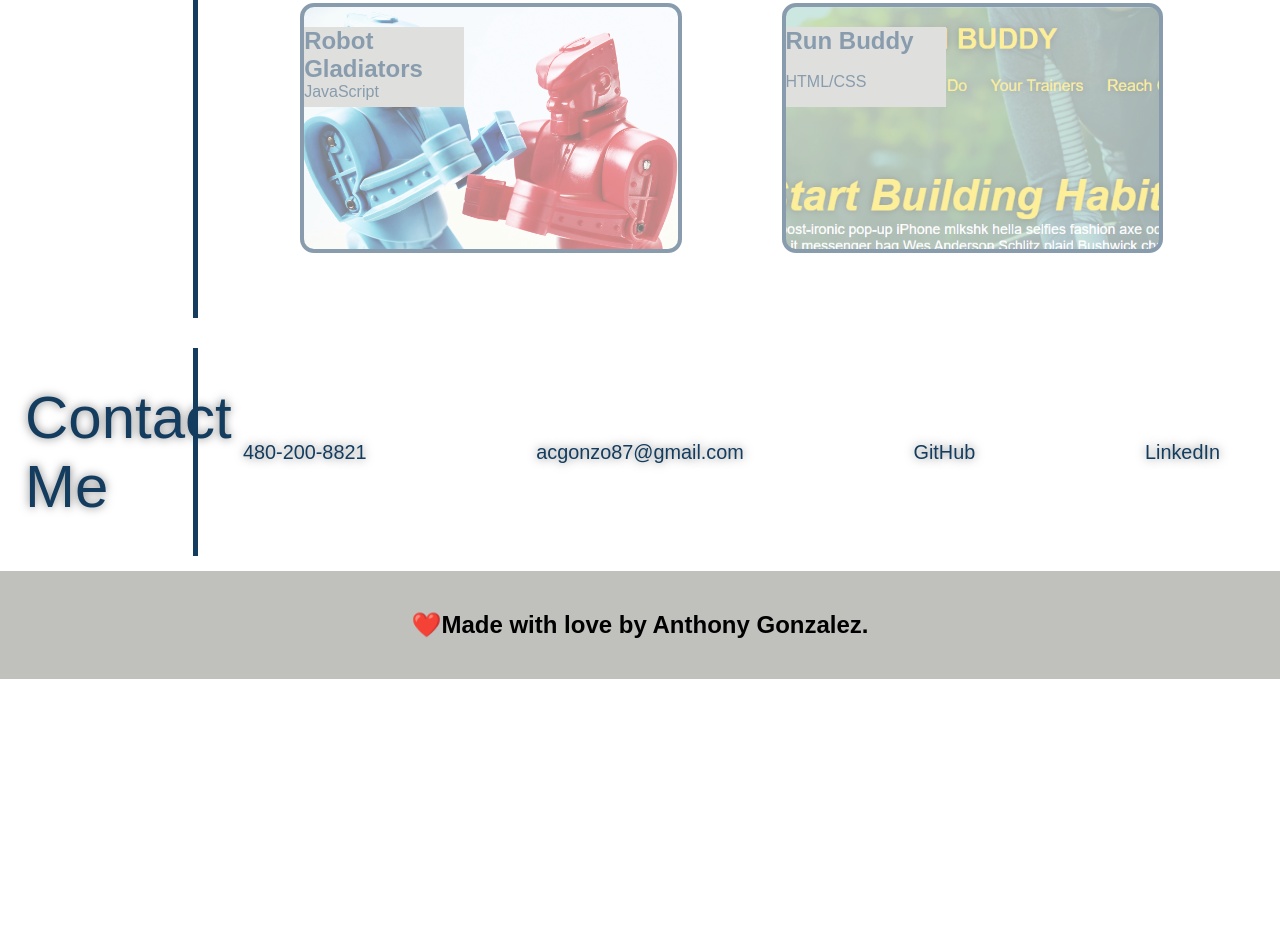
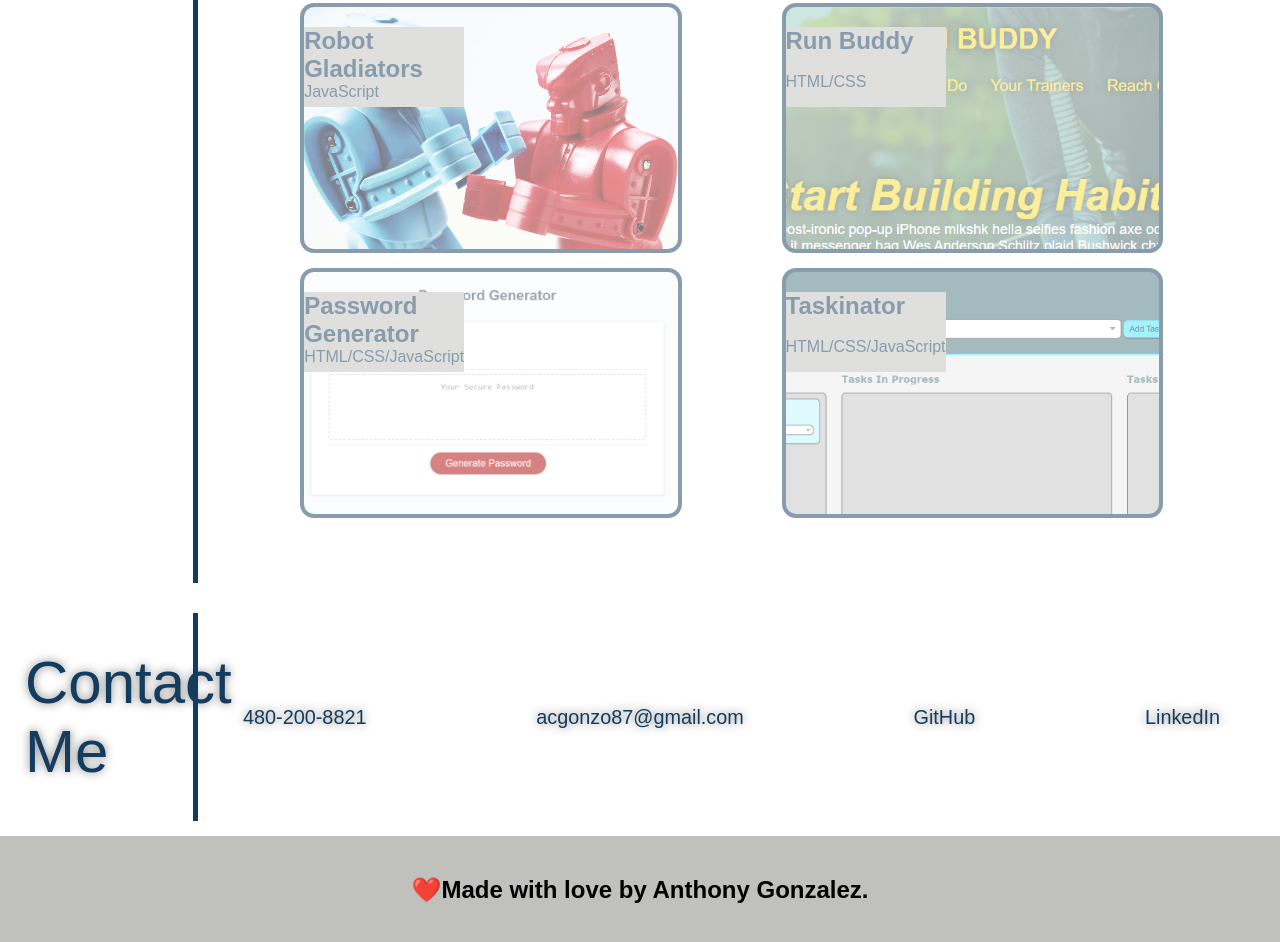
Before and after one commit to acgonzalez87/portfolio, a plain HTML site: page index.html in a window 1280 px wide. Shown: the part 1375-2317 px from the top of the page. Before the commit the page ends 2054 px from the top, so only its background shows below. Drawn offline with Linux system fonts and the light colour scheme.

Commit message:
added password-generator and taskinator projects

```diff
--- a/assets/style.css
+++ b/assets/style.css
@@ -252,6 +252,54 @@ header nav ul li a:hover {
   transition-timing-function: ease-in-out;
 }
 
+.work-item-e {
+  width: 37.5%;
+  border-radius: 14px;
+  border: 4px solid var(--primary-color);
+  background-color: rgb(192, 192, 189);
+  margin: 0 50px 15px 50px;
+  background-image: url(./images/password-generator.PNG);
+  background-size: cover;
+  background-position: center;
+  padding: 20px 0;
+  min-height: 250px;
+  display: block;
+  position: relative;
+  text-decoration: none;
+  opacity: 50%;
+  transition: 0.5s;
+}
+
+.work-item-e:hover {
+  opacity: 100%;
+  transition: 0.5s;
+  transition-timing-function: ease-in-out;
+}
+
+.work-item-f {
+  width: 37.5%;
+  border-radius: 14px;
+  border: 4px solid var(--primary-color);
+  background-color: rgb(192, 192, 189);
+  margin: 0 50px 15px 50px;
+  background-image: url(./images/taskinator.PNG);
+  background-size: cover;
+  background-position: center;
+  padding: 20px 0;
+  min-height: 250px;
+  display: block;
+  position: relative;
+  text-decoration: none;
+  opacity: 50%;
+  transition: 0.5s;
+}
+
+.work-item-f:hover {
+  opacity: 100%;
+  transition: 0.5s;
+  transition-timing-function: ease-in-out;
+}
+
 #contact-me {
   display: flex;
   justify-content: start;
@@ -374,6 +422,14 @@ footer {
     margin: 0 20px 15px 20px;
   }
 
+  .work-item-e {
+    margin: 0 20px 15px 20px;
+  }
+
+  .work-item-f {
+    margin: 0 20px 15px 20px;
+  }
+
   ul {
     display: flex;
     flex-direction: column;
@@ -415,6 +471,14 @@ footer {
   .work-item-d {
     width: fit-content;
   }
+
+  .work-item-e {
+    width: fit-content;
+  }
+
+  .work-item-f {
+    width: fit-content;
+  }
 }
 
 @media only screen and (-webkit-min-device-pixel-ratio: 1.5),
--- a/index.html
+++ b/index.html
@@ -109,6 +109,20 @@
             HTML/CSS
           </div>
         </a>
+        <a href="https://acgonzalez87.github.io/password-generator/" target="_blank" class="work-item-e">
+          <div class="work-text">
+            <h2>Password Generator</h2>
+
+            HTML/CSS/JavaScript
+          </div>
+        </a>
+        <a href="https://acgonzalez87.github.io/taskinator/" target="_blank" class="work-item-f">
+          <div class="work-text">
+            <h2>Taskinator</h2>
+            <br />
+            HTML/CSS/JavaScript
+          </div>
+        </a>
       </div>
     </section>
 
```
Also changed, not shown: assets/images/password-generator.PNG (added), assets/images/taskinator.PNG (added), 1 other file.
